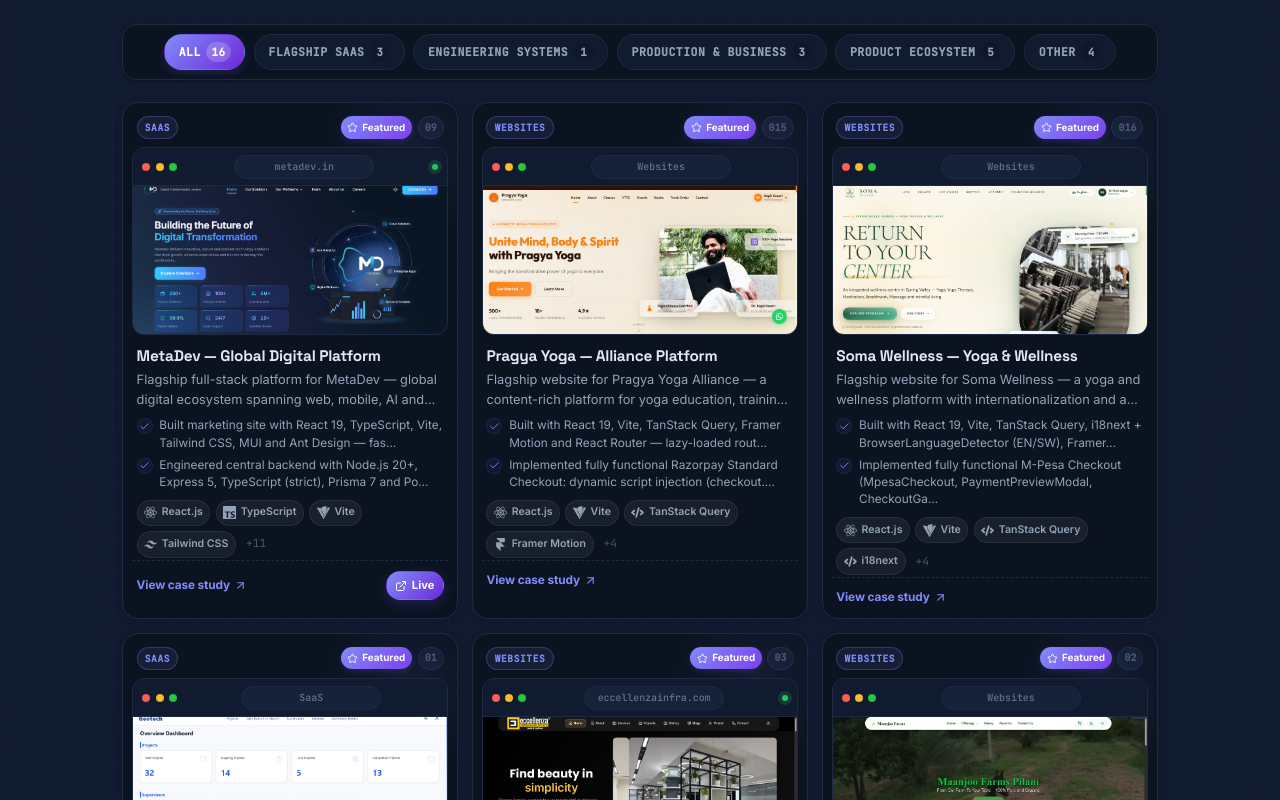
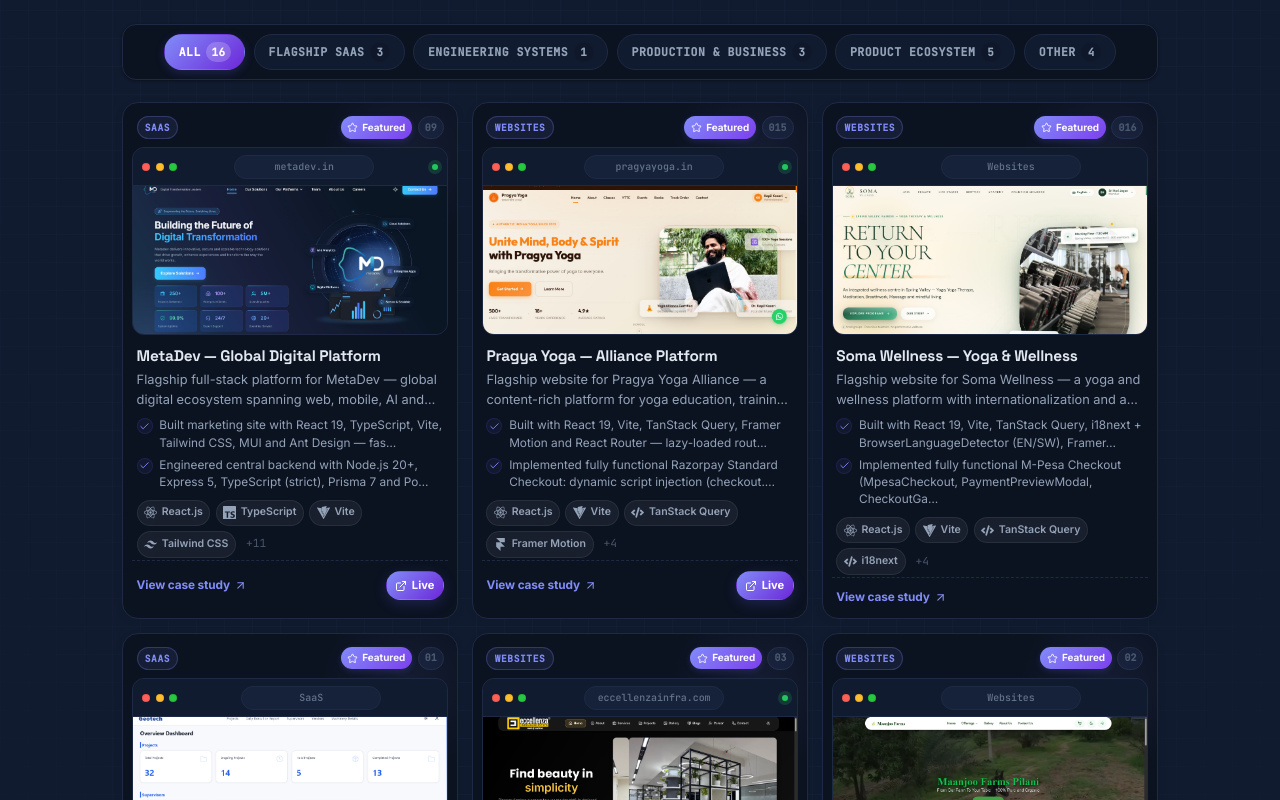
Before and after one commit to SriHariJagan/myPortfolio, a React (Vite) app: page / in a window 1280 px wide. Shown: the part 5769-6569 px from the top of the page. Built offline with nearby package versions, Linux system fonts and the light colour scheme.

Commit message:
updted pragya link

```diff
--- a/src/data.js
+++ b/src/data.js
@@ -93,7 +93,7 @@
       "Delivered end-to-end booking + e-commerce flows: Cart (getCart, removeFromCart, applyCouponToCart, checkoutCart, verifyPayment), Book checkout, Bulk Orders, Order Tracking, bookings via POST /bookings with paymentMethod/transactionId/status — handling both payable (Razorpay Card/UPI/NetBanking/Wallet) and enquiry-only (Cash/Pending) paths.",
       "Added admin suite (YogaAdmin, DashboardInsights, ReportsInvoices, BookingsCalendar, StudentProfileWorkspace, CouponManagement, StoreOrders, EmailHealth) — 30+ admin components, RBAC-ready, with DOMPurify, React Calendar, Sharp image optimization and Docker-ready builds.",
     ],
-    live: null,
+    live: "https://pragyayoga.in/",
     github: null,
   },
   {
```
